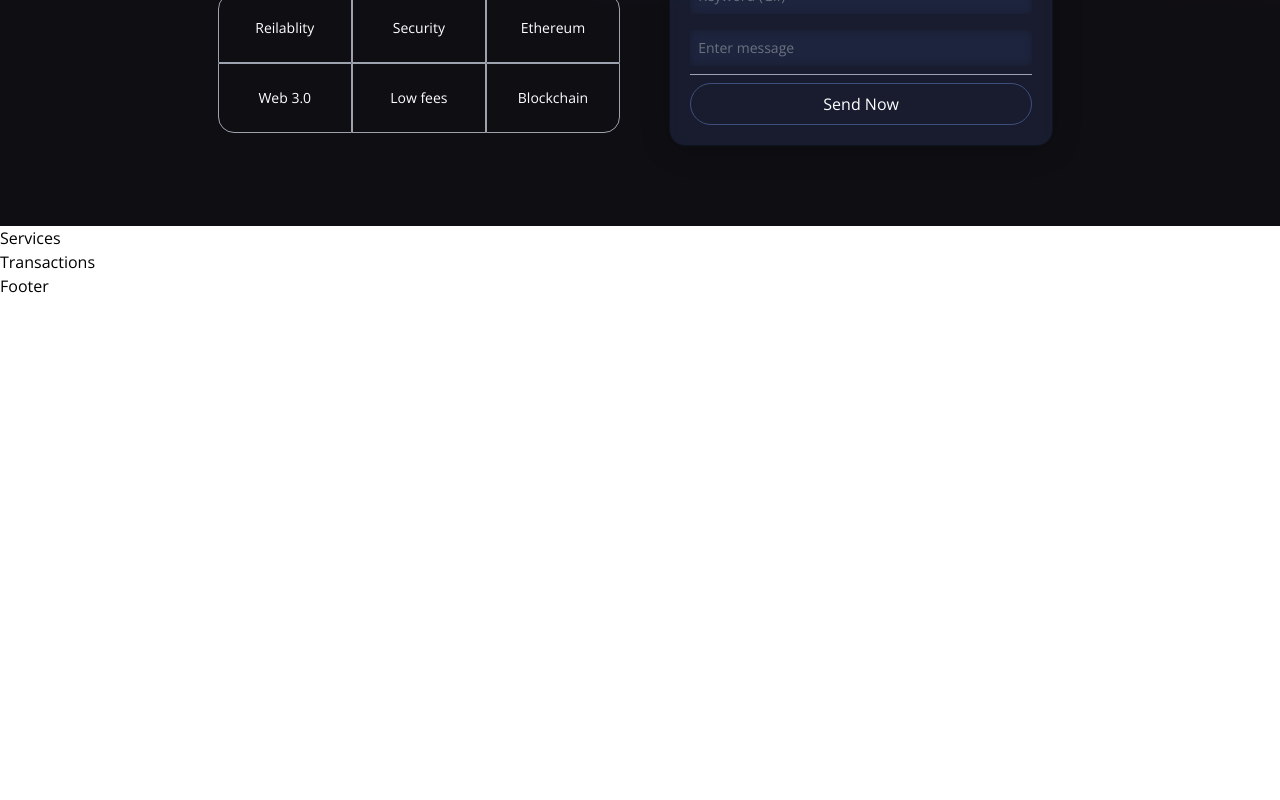
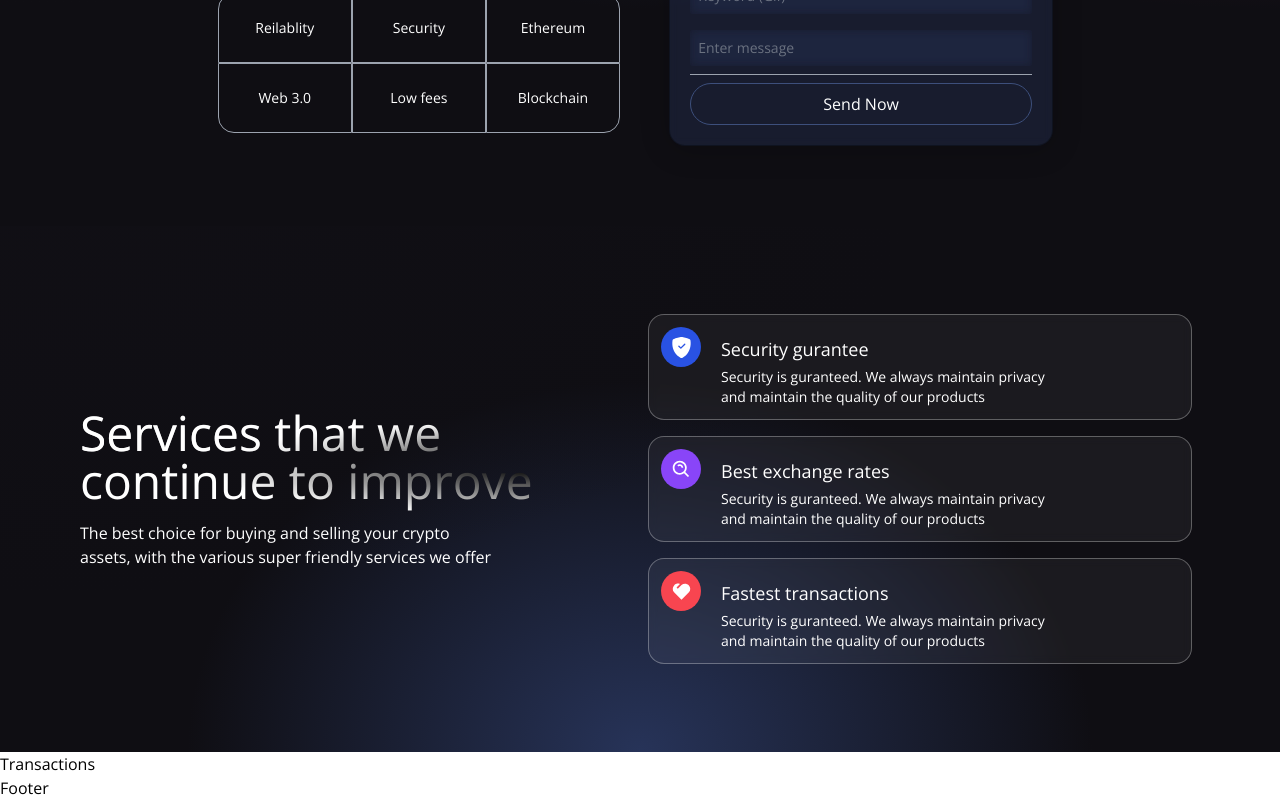
Before and after one commit to aromalsanthosh/Rether, a React (Vite) app in the folder client/: page / in a window 1280 px wide. Shown: the part 515-1315 px from the top of the page. Before the commit the page ends 813 px from the top, so only its background shows below. Built offline with nearby package versions, Linux system fonts and the light colour scheme.

Commit message:
Added the services page

```diff
--- a/client/src/components/Services.jsx
+++ b/client/src/components/Services.jsx
@@ -1,9 +1,59 @@
-import React from 'react'
+import React from "react";
+import { BsShieldFillCheck } from "react-icons/bs";
+import { BiSearchAlt } from "react-icons/bi";
+import { RiHeart2Fill } from "react-icons/ri";
 
-function Services() {
-  return (
-    <div>Services</div>
-  )
-}
+const ServiceCard = ({ color, title, icon, subtitle }) => (
+  <div className="flex flex-row justify-start items-start white-glassmorphism p-3 m-2 cursor-pointer hover:shadow-xl">
+    <div
+      className={`w-10 h-10 rounded-full flex justify-center items-center ${color}`}
+    >
+      {icon}
+    </div>
+    <div className="ml-5 flex flex-col flex-1">
+      <h3 className="mt-2 text-white text-lg">{title}</h3>
+      <p className="mt-1 text-white text-sm md:w-9/12">{subtitle}</p>
+    </div>
+  </div>
+);
 
-export default Services
+const Services = () => (
+  <div className="flex w-full justify-center items-center gradient-bg-services">
+    <div className="flex mf:flex-row flex-col items-center justify-between md:p-20 py-12 px-4">
+      <div className="flex-1 flex flex-col justify-start items-start">
+        <h1 className="text-white text-3xl sm:text-5xl py-2 text-gradient ">
+          Services that we
+          <br />
+          continue to improve
+        </h1>
+        <p className="text-left my-2 text-white font-light md:w-9/12 w-11/12 text-base">
+          The best choice for buying and selling your crypto assets, with the
+          various super friendly services we offer
+        </p>
+      </div>
+
+      <div className="flex-1 flex flex-col justify-start items-center">
+        <ServiceCard
+          color="bg-[#2952E3]"
+          title="Security gurantee"
+          icon={<BsShieldFillCheck fontSize={21} className="text-white" />}
+          subtitle="Security is guranteed. We always maintain privacy and maintain the quality of our products"
+        />
+        <ServiceCard
+          color="bg-[#8945F8]"
+          title="Best exchange rates"
+          icon={<BiSearchAlt fontSize={21} className="text-white" />}
+          subtitle="Security is guranteed. We always maintain privacy and maintain the quality of our products"
+        />
+        <ServiceCard
+          color="bg-[#F84550]"
+          title="Fastest transactions"
+          icon={<RiHeart2Fill fontSize={21} className="text-white" />}
+          subtitle="Security is guranteed. We always maintain privacy and maintain the quality of our products"
+        />
+      </div>
+    </div>
+  </div>
+);
+
+export default Services;
```
